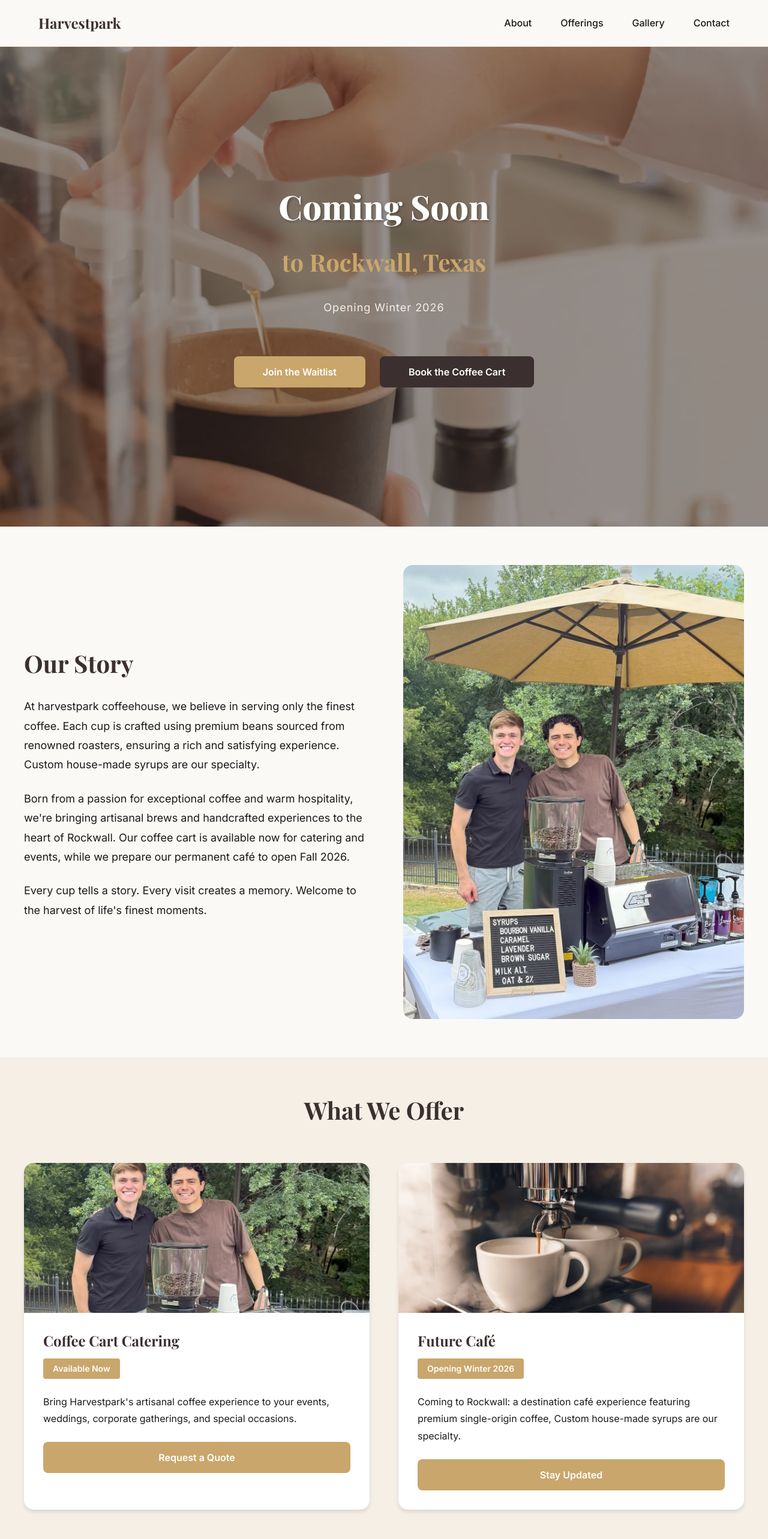
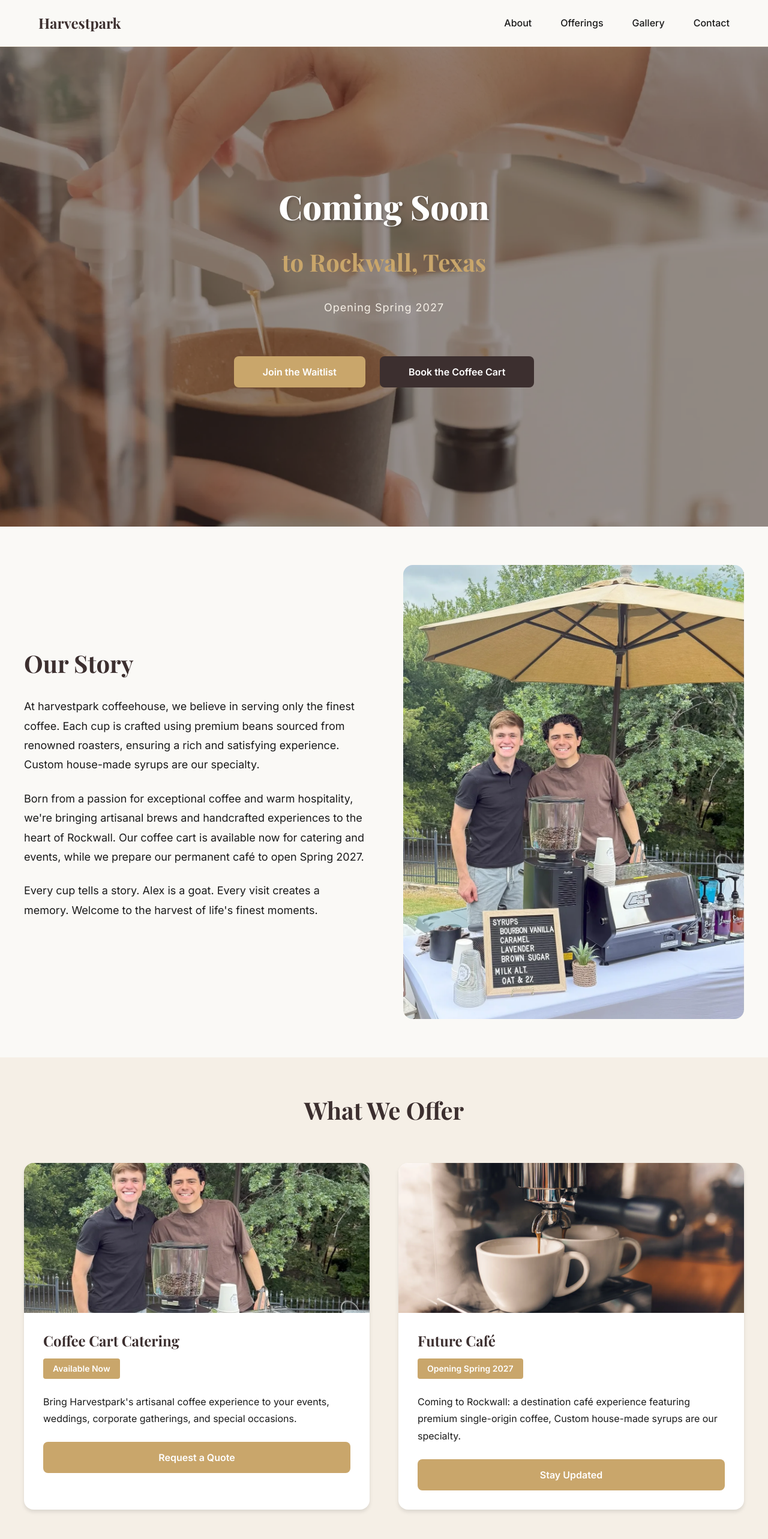
Before and after one commit to zandergr888/harvestpark, a React (Vite) app: page / in a window 1280 px wide. Shown: the top 2566 px of the page at 60% size. Built offline with nearby package versions, Linux system fonts and the light colour scheme; no server answers.

Commit message:
Alex is goat

```diff
--- a/index.html
+++ b/index.html
@@ -8,7 +8,7 @@
     <!-- Primary Meta Tags -->
     <title>Harvestpark Coffeehouse | Coming Soon to Rockwall, Texas</title>
     <meta name="title" content="Harvestpark Coffeehouse | Coming Soon to Rockwall, Texas" />
-    <meta name="description" content="Artisanal coffee excellence coming to Rockwall, Texas. Join our waitlist for exclusive updates on our café opening Winter 2026. Coffee cart catering available now." />
+    <meta name="description" content="Artisanal coffee excellence coming to Rockwall, Texas. Join our waitlist for exclusive updates on our café opening Spring 2027. Coffee cart catering available now." />
     <meta name="keywords" content="coffee, coffeehouse, Rockwall Texas, artisanal, café, catering" />
     <meta name="author" content="Harvestpark Coffeehouse" />
 
@@ -16,7 +16,7 @@
     <meta property="og:type" content="website" />
     <meta property="og:url" content="https://harvestpark.coffee/" />
     <meta property="og:title" content="Harvestpark Coffeehouse | Coming Soon to Rockwall, Texas" />
-    <meta property="og:description" content="Artisanal coffee excellence coming to Rockwall, Texas. Join our waitlist for exclusive updates on our café opening Winter 2026. Coffee cart catering available now." />
+    <meta property="og:description" content="Artisanal coffee excellence coming to Rockwall, Texas. Join our waitlist for exclusive updates on our café opening Spring 2027. Coffee cart catering available now." />
     <meta property="og:image" content="https://images.unsplash.com/photo-1445066088106-d6b604d0c90d?w=1200&h=630&fit=crop" />
     <meta property="og:locale" content="en_US" />
 
@@ -24,7 +24,7 @@
     <meta name="twitter:card" content="summary_large_image" />
     <meta name="twitter:url" content="https://harvestpark.coffee/" />
     <meta name="twitter:title" content="Harvestpark Coffeehouse | Coming Soon to Rockwall, Texas" />
-    <meta name="twitter:description" content="Artisanal coffee excellence coming to Rockwall, Texas. Join our waitlist for exclusive updates on our café opening Winter 2026. Coffee cart catering available now." />
+    <meta name="twitter:description" content="Artisanal coffee excellence coming to Rockwall, Texas. Join our waitlist for exclusive updates on our café opening Spring 2027. Coffee cart catering available now." />
     <meta name="twitter:image" content="https://images.unsplash.com/photo-1445066088106-d6b604d0c90d?w=1200&h=630&fit=crop" />
 
     <!-- Additional Meta Tags -->
--- a/src/components/About.tsx
+++ b/src/components/About.tsx
@@ -14,10 +14,10 @@ export default function About() {
             Born from a passion for exceptional coffee and warm hospitality, we're
             bringing artisanal brews and handcrafted experiences to the heart of
             Rockwall. Our coffee cart is available now for catering and events, while
-            we prepare our permanent café to open Fall 2026.
+            we prepare our permanent café to open Spring 2027.
           </p>
           <p>
-            Every cup tells a story. Every visit creates a memory. Welcome to the
+            Every cup tells a story. Alex is a goat. Every visit creates a memory. Welcome to the
             harvest of life's finest moments.
           </p>
         </div>
--- a/src/components/Footer.tsx
+++ b/src/components/Footer.tsx
@@ -25,7 +25,7 @@ export default function Footer() {
       <div className={styles.container}>
         <div className={styles.content}>
           <h3>Harvestpark Coffeehouse</h3>
-          <p>Coming to Rockwall, Texas Fall 2026</p>
+          <p>Coming to Rockwall, Texas Spring 2027</p>
 
           <SocialLinks />
         </div>
--- a/src/components/Hero.tsx
+++ b/src/components/Hero.tsx
@@ -20,7 +20,7 @@ export default function Hero() {
       <div className={styles.content}>
         <h1 className={styles.heading}>Coming Soon</h1>
         <p className={styles.subheading}>to Rockwall, Texas</p>
-        <p className={styles.tagline}>Opening Winter 2026</p>
+        <p className={styles.tagline}>Opening Spring 2027</p>
         <div className={styles.ctaButtons}>
           <button
             className="btn-secondary"
--- a/src/components/Offerings.tsx
+++ b/src/components/Offerings.tsx
@@ -49,7 +49,7 @@ export default function Offerings() {
             </div>
             <div className={styles.cardContent}>
               <h3>Future Café</h3>
-              <p className={styles.badge}>Opening Winter 2026</p>
+              <p className={styles.badge}>Opening Spring 2027</p>
               <p>
                 Coming to Rockwall: a destination café experience featuring premium
                 single-origin coffee, Custom house-made syrups are our specialty.
```
